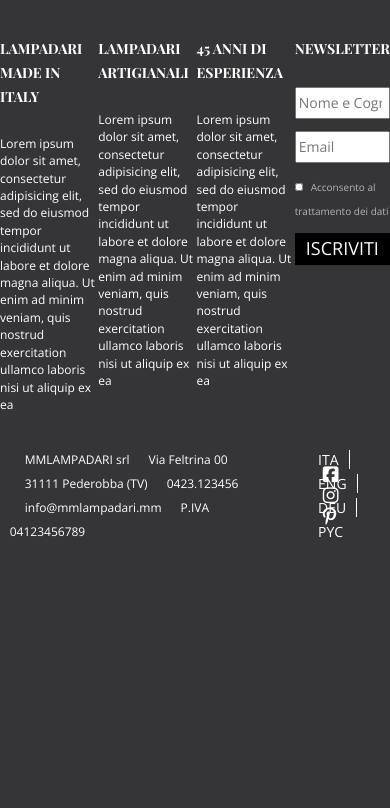
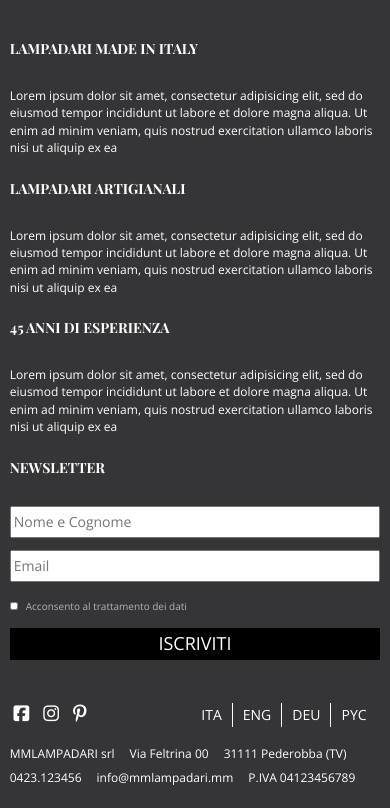
Before and after one commit to Jatematik/frontend-test, a plain HTML site: page index.html in a window 390 px wide. Shown: the part 786-1594 px from the top of the page. Before the commit the page ends 1348 px from the top, so only its background shows below. Drawn offline with nearby package versions, Linux system fonts and the light colour scheme; a web font is replaced by a local one.

Commit message:
feat: created adaptive footer section

```diff
--- a/css/style.css
+++ b/css/style.css
@@ -216,23 +216,14 @@ body {
   z-index: 50;
   transition: 0.25s;
   background-color: #ffffff;
+  background-image: url(../img/arrow-top.png);
+  background-size: auto;
+  background-position: center;
+  background-repeat: no-repeat;
 }
 
 .main__button-active {
   transform: translate(-41px, -172px);
-}
-
-.main__arrow {
-  height: 16px;
-  width: 39px;
-  margin: auto;
-  text-align: center;
-  background-image: url(../img/arrow-top.png);
-  background-size: cover;
-  background-position: center;
-}
-
-.main__arrow-active {
   background-image: url(../img/arrow-bottom.png);
 }
 
@@ -353,6 +344,7 @@ body {
 }
 
 .footer__text {
+  margin: 0;
   color: #ffffff;
   font-family: 'Open Sans';
   font-size: 12px;
@@ -427,7 +419,7 @@ body {
 }
 
 .footer__info-text {
-  margin-left: 15px;
+  margin-right: 15px;
   color: #ffffff;
   font-family: 'Open Sans';
   font-size: 12px;
@@ -437,13 +429,18 @@ body {
   line-height: 24px;
 }
 
+.footer__content {
+  display: flex;
+  align-items: center;
+  justify-content: space-between;
+}
 .footer__social {
-  transform: translateX(35px);
+  margin-right: 25px;
 }
 
 .footer__icon {
   display: inline-block;
-  margin-left: 10px;
+  margin-right: 10px;
   color: #ffffff;
   font-size: 18px;
   transition: 0.25s;
@@ -453,6 +450,11 @@ body {
 .footer__icon:hover {
   color: #e2d1a6;
   transform: translate(0, -5px);
+}
+
+.footer__lang {
+  display: flex;
+  flex-wrap: nowrap;
 }
 
 .footer__lang-text {
@@ -508,6 +510,16 @@ body {
     background-size: auto;
     background-position: top;
   }
+  .footer-bottom {
+    max-width: 98%;
+  }
+  .footer__content {
+    flex-direction: column;
+  }
+  .footer__social {
+    margin-right: 0;
+    margin-bottom: 10px;
+  }
 }
 @media (max-width: 960px) {
   .main__block {
@@ -526,6 +538,20 @@ body {
   }
   .main__box-title {
     font-size: 20px;
+  }
+  .footer-container {
+    max-width: 95%;
+  }
+  .footer-wrapper {
+    flex-wrap: wrap;
+  }
+  .footer__block {
+    max-width: 40%;
+    margin-bottom: 20px;
+  }
+  .footer__info {
+    display: flex;
+    flex-wrap: wrap;
   }
 }
 @media (max-width: 868px) {
@@ -598,6 +624,29 @@ body {
     transform: translate(-50%, 0);
   }
 }
+@media (max-width: 650px) {
+  .footer-wrapper {
+    flex-direction: column;
+  }
+  .footer__block {
+    max-width: 100%;
+  }
+}
+@media (max-width: 570px) {
+  .footer-bottom {
+    flex-direction: column;
+    max-width: 95%;
+  }
+  .footer__content {
+    width: 98%;
+    flex-direction: row;
+    order: -1;
+    margin-bottom: 15px;
+  }
+  .footer__social {
+    margin-bottom: 0;
+  }
+}
 @media (max-width: 500px) {
   .header__img {
     width: 180px;
--- a/index.html
+++ b/index.html
@@ -1,5 +1,5 @@
 <!DOCTYPE html>
-<html lang="en">
+<html lang="zxx">
 <head>
     <meta charset="UTF-8">
     <meta name="viewport" content="width=device-width, initial-scale=1.0">
@@ -72,7 +72,7 @@
                 <div class="swiper-slide">
                    <div class="main__content">
                        <div class="main__block">
-                           <h1 class="main__title">Lampadari contemporanei</h1>
+                           <h2 class="main__title">Lampadari contemporanei</h2>
                            <p class="main__text">Lorem ipsum dolor sit amet, consectetur adipiscing elit, sed do eiusmod tempor dolore</p>
                        </div>
                    </div>
@@ -80,7 +80,7 @@
                 <div class="swiper-slide">
                     <div class="main__content">
                         <div class="main__block">
-                            <h1 class="main__title">Lampadari contemporanei</h1>
+                            <h2 class="main__title">Lampadari contemporanei</h2>
                             <p class="main__text">Lorem ipsum dolor, sit amet consectetur adipisicing elit. Illum dolorem iusto ducimus ad. Reprehenderit dolor esse voluptas ratione quibusdam, magnam amet quis iure! Deleniti delectus inventore exercitationem. Incidunt possimus explicabo dicta voluptates odio aperiam doloremque, officiis eos, numquam quia ipsum doloribus sed aliquid, sit molestiae officia. Iusto eius quibusdam magnam.
                             </p>
                         </div>
@@ -89,7 +89,7 @@
                 <div class="swiper-slide">
                     <div class="main__content">
                         <div class="main__block">
-                            <h1 class="main__title">Lampadari contemporanei</h1>
+                            <h2 class="main__title">Lampadari contemporanei</h2>
                             <p class="main__text">Lorem ipsum, dolor sit amet consectetur adipisicing elit. Doloremque nam iste sequi quam ipsa assumenda unde ipsum fuga est ab?
                             </p>
                         </div>
@@ -99,9 +99,7 @@
             <div class="swiper-pagination"></div>
         </div>
 
-        <button class="main__button">
-            <div class="main__arrow"></div>
-        </button>
+        <button class="main__button"></button>
 
         <div class="main__box">
             <div class="main__box-info">
@@ -128,32 +126,32 @@
         <div class="footer-container">
           <div class="footer-wrapper">
                 <div class="footer__block">
-                    <h1 class="footer__title">Lampadari made in italy</h1>
+                    <h2 class="footer__title">Lampadari made in italy</h2>
                     <p class="footer__text">Lorem ipsum dolor sit amet, consectetur adipisicing elit, sed do eiusmod tempor incididunt
                         ut labore et dolore magna aliqua. Ut enim ad minim veniam, quis nostrud exercitation ullamco laboris nisi ut
                         aliquip ex ea
                     </p>
                 </div>
                 <div class="footer__block">
-                    <h1 class="footer__title">lampadari artigianali</h1>
+                    <h2 class="footer__title">lampadari artigianali</h2>
                     <p class="footer__text">Lorem ipsum dolor sit amet, consectetur adipisicing elit, sed do eiusmod tempor incididunt
                         ut labore et dolore magna aliqua. Ut enim ad minim veniam, quis nostrud exercitation ullamco laboris nisi ut
                         aliquip ex ea
                     </p>
                 </div>
                 <div class="footer__block">
-                    <h1 class="footer__title">45 anni di esperienza</h1>
+                    <h2 class="footer__title">45 anni di esperienza</h2>
                     <p class="footer__text">Lorem ipsum dolor sit amet, consectetur adipisicing elit, sed do eiusmod tempor incididunt
                         ut labore et dolore magna aliqua. Ut enim ad minim veniam, quis nostrud exercitation ullamco laboris nisi ut
                         aliquip ex ea
                     </p>
                 </div>
                 <div class="footer__block">
-                    <h1 class="footer__title">NEWSLETTER</h1>
-                    <form action="" class="footer__form">
-                        <input type="text" class="footer__input" placeholder="Nome e Cognome">
-                        <input type="email" class="footer__input" placeholder="Email">
-                        <span class="footer__input-text"><input type="checkbox" class="footer__checkbox">Acconsento al trattamento dei
+                    <h2 class="footer__title">NEWSLETTER</h2>
+                    <form action="#" class="footer__form">
+                        <input type="text" class="footer__input" placeholder="Nome e Cognome" required>
+                        <input type="email" class="footer__input" placeholder="Email" required>
+                        <span class="footer__input-text"><input type="checkbox" class="footer__checkbox" required>Acconsento al trattamento dei
                             dati</span>
                         <button class="footer__button">ISCRIVITI</button>
                     </form>
@@ -169,6 +167,7 @@
                 <span class="footer__info-text"><a href="mailto:info@mmlampadari.mm">info@mmlampadari.mm</a></span>
                 <span class="footer__info-text">P.IVA 04123456789</span>
             </div>
+           <div class="footer__content">
                 <div class="footer__social">
                     <a href="#" class="footer__icon"><i class="fab fa-facebook-square"></i></a>
                     <a href="#" class="footer__icon"><i class="fab fa-instagram"></i></a>
@@ -181,6 +180,7 @@
                     <a href="#" class="footer__lang-text">PYC</a>
                 </div>
            </div>
+        </div>
     </footer>
 
 <script src="https://kit.fontawesome.com/946e0639a7.js" crossorigin="anonymous"></script>
--- a/js/main.js
+++ b/js/main.js
@@ -18,7 +18,6 @@ $(document).ready( function() {
     });
 
     $('.main__button').on('click', function(){
-        $('.main__arrow').toggleClass('main__arrow-active');
         $('.main__button').toggleClass('main__button-active');
         $('.main__box').toggleClass('main__box-active');
     });
```
Lines whose indentation alone changed are shown as unchanged.
